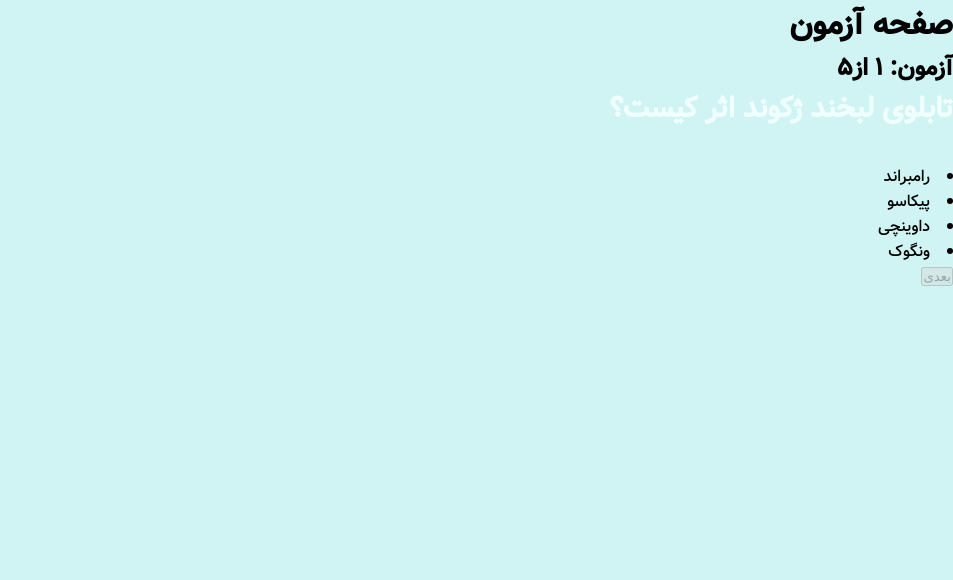
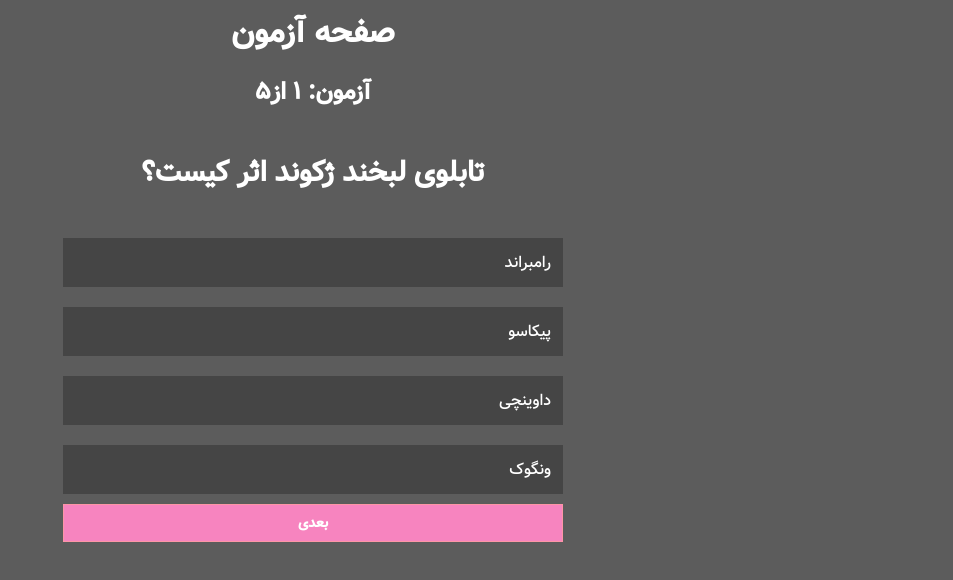
Before and after one commit to fc79/next-js-project, a Next.js app: page /quiz in a window 1280 px wide. Shown: the top 580 px of the page, without its empty margins (327-1280 px from the left). Built offline with nearby package versions, Linux system fonts and the light colour scheme.

Commit message:
added syles for pages

```diff
--- a/app/globals.css
+++ b/app/globals.css
@@ -2,21 +2,34 @@
   box-sizing: border-box;
   padding: 0;
   margin: 0;
+  color: white;
 }
 html, body{
   overflow: hidden;
-  background-color: rgb(208, 243, 243);
+  background-color: rgb(92 92 92);
 }
 main{
   padding:1rem;
 }
 h1, h2{
-  color: black;
+  color: white;
+  padding: 0.5rem 0rem;
 }
 h3{
-  padding-bottom: 2rem;
-  color: azure;
+  padding: 2rem 0rem;
   font-size: 1.8rem;
+  text-align: center;
+
+}
+.container{
+  display: flex;
+  flex-direction: column;
+  align-items: center;
+}
+.quiz-container{
+  display: flex;
+  flex-direction: column;
+  align-items: center;
 }
 .loader{
   border: 10px solid #f3f3f3;
@@ -41,3 +54,46 @@
   text-align: center;
   min-height: 100vh;
 }
+.btn{
+  font-family: inherit;
+  background-color: rgb(255 0 130);
+  font-size: 14px;
+  font-weight: bold;
+  padding: 7px 20px;
+  width: 500px;
+  border: 1px solid rgb(250, 120, 141);
+  color: white;
+  cursor: pointer;
+}
+.btn-disabled{
+  font-family: inherit;
+  background-color: rgb(247, 132, 191);
+  font-size: 14px;
+  font-weight: bold;
+  padding: 7px 20px;
+  width: 500px;
+  border: 1px solid rgb(253, 149, 166);
+  color: white;
+  cursor: pointer;
+}
+.padd-b-10{
+  padding-bottom: 10px;
+}
+li{
+  background-color: rgb(69, 69, 69);
+  margin: 10px 0px;
+  padding: 12px;
+  list-style: none;
+  width: 500px;
+}
+.li-selected{
+  background-color: rgb(154, 153, 153);
+}
+li:hover{
+  background-color: rgb(154, 153, 153);
+}
+.results{
+  display: flex;
+  flex-direction: column;
+  justify-content: flex-start;
+}
--- a/app/page.js
+++ b/app/page.js
@@ -4,9 +4,9 @@
     return(
         <main>
             <div className="container">
-                <h1>آزمونک</h1>
+                <h1 className="padd-b-10">آزمونک</h1>
                 <Link href="/quiz">
-                    <button>برو به آزمون</button>
+                    <button className="btn">برو به آزمون</button>
                 </Link>
             </div>
         </main>
--- a/app/quiz/page.js
+++ b/app/quiz/page.js
@@ -73,13 +73,15 @@
                     </div>
                 ): (
                     <div className="quiz-container">
-                        <h3>نتایج</h3>
-                        <h3>به‌طور کلی{(result.score / 25) * 100} سوالات جواب داده شده</h3>
-                        <p>کل سوالات: {questions.length}</p>
-                        <p>کل امتیاز: {result.score}</p>
-                        <p>سوالات درست: {result.correctAnswer}</p>
-                        <p>سوالات غلط: {result.wrongAnswer}</p>
-                        <button onClick={()=> window.location.reload()}>شروع مجدد آزمون</button>
+                         <h3>نتایج</h3>
+                         <h3>به‌طور کلی %{(result.score / 25) * 100} سوالات جواب داده شده‌اند.</h3>
+                         <div className="results">
+                          <p>کل سوالات: {questions.length}</p>
+                          <p>کل امتیاز: {result.score}</p>
+                          <p>سوالات درست: {result.correctAnswer}</p>
+                          <p className="padd-b-10 ">سوالات غلط: {result.wrongAnswer}</p>
+                        </div>
+                        <button className="btn" onClick={()=> window.location.reload()}>شروع مجدد آزمون</button>
                     </div>
                 )}
             </div>
```
